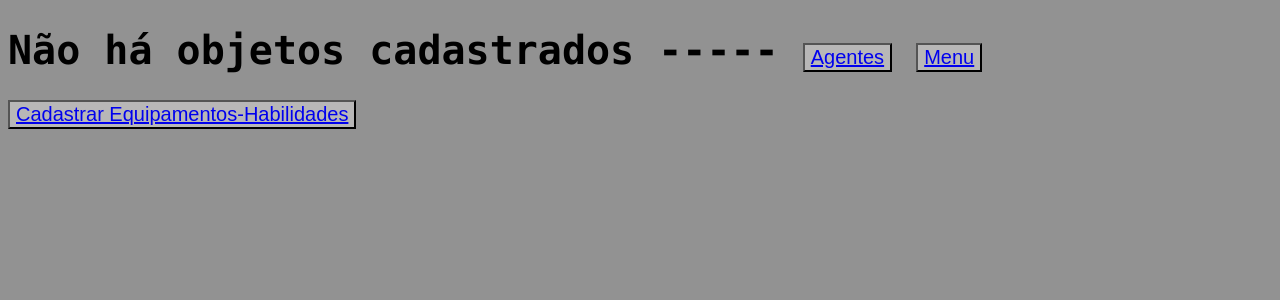
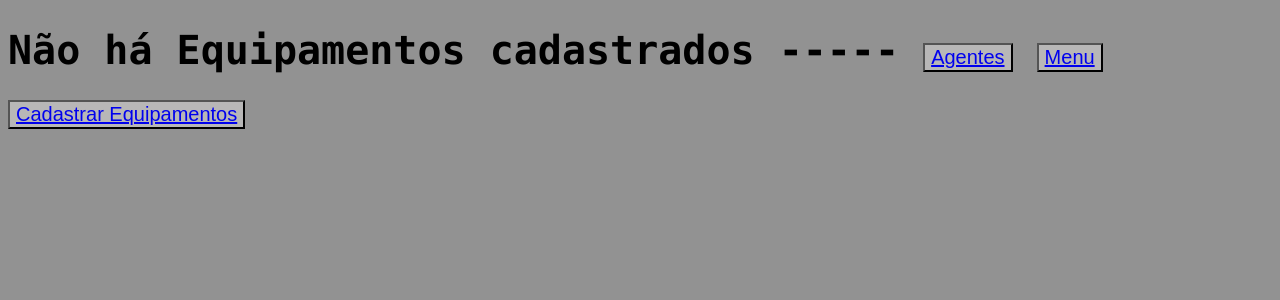
Before and after one commit to Davi-Madruga/wsBackend-Fabrica25.1, a Django app: page /app/listar_objeto/ in a window 1280 px wide. Shown: the top 300 px of the page. Run offline with Django 5.2, Linux system fonts and the light colour scheme; data that the repository does not hold is empty.

Commit message:
👌 Style: Correção de titulos, e textos

```diff
--- a/app/templates/app/criar_objeto.html
+++ b/app/templates/app/criar_objeto.html
@@ -34,7 +34,7 @@
         {% endfor %}
         <br>
         <button type="submit">Salvar</button><br><br>
-        <button><a href="{% url 'app:listar_objeto'%}">Lista de Instrumentos</a></button>
+        <button><a href="{% url 'app:listar_objeto'%}">Lista de Equipamentos</a></button>
         <br><br>
     </body>
 </html>
--- a/app/templates/app/deletar.html
+++ b/app/templates/app/deletar.html
@@ -3,7 +3,7 @@
 <head>
     <meta charset="UTF-8">
     <meta name="viewport" content="width=device-width, initial-scale=1.0">
-    <title>Deletar Usuário</title>
+    <title>Deletar Agente</title>
     <style>
         html {background-color: #929292;}
         body {
@@ -17,10 +17,10 @@
     </style>
 </head>
 <body>
-    <h1>Deletar Usuário</h1>
+    <h1>Deletar Agente</h1>
     <form action="{% url 'app:deletar' pk=usuario.pk %}" method="post">
         {% csrf_token %}
-        <p>Você tem certeza que deseja deletar o usuário: {{ usuario.nome }}?</p>
+        <p>Você tem certeza que deseja deletar o Agente: {{ usuario.nome }}?</p>
         <button type="submit">Deletar</button><button><a href="{% url 'app:detalhar' pk=usuario.pk %}">Cancelar</a></button>
     </form>
 </body>
--- a/app/templates/app/deletar_objeto.html
+++ b/app/templates/app/deletar_objeto.html
@@ -20,7 +20,7 @@
     <h1>Deletar Equipamento</h1>
     <form action="{% url 'app:deletar_objeto' pk=instrumento.pk %}" method="post">
         {% csrf_token %}
-        <p>Você tem certeza que deseja deletar o Equipamento-Habilidade:  {{ instrumento.item }} ?</p>
+        <p>Você tem certeza que deseja deletar o Equipamento:  {{ instrumento.item }} ?</p>
         <button type="submit">Deletar</button><button><a href="{% url 'app:detalhar_objeto' pk=instrumento.pk %}">Cancelar</a></button>
     </form>
 </body>
--- a/app/templates/app/detalhar_objeto.html
+++ b/app/templates/app/detalhar_objeto.html
@@ -17,7 +17,7 @@
     </style>
 </head>
 <body>
-    <h1>Equipamentos-Habilidades</h1>
+    <h1>Equipamentos</h1>
     <p>Nome: {{ instrumento.item }} </p>
     <p>Descrição: {{ instrumento.descricao }} </p>
     <p>Dono: {{ instrumento.dono }} </p>
--- a/app/templates/app/listar_objeto.html
+++ b/app/templates/app/listar_objeto.html
@@ -3,7 +3,7 @@
 <head>
     <meta charset="UTF-8">
     <meta name="viewport" content="width=device-width, initial-scale=1.0">
-    <title>Equipamentos-Habilidades</title>
+    <title>Lista de Equipamentos</title>
     <style>
         html {background-color: #929292;}
         body {
@@ -19,7 +19,7 @@
 <body>
     {% if instrumento %}
         <h1>
-            Equipamentos-Habilidades ----
+            Equipamentos ----
             <button><a href="{% url 'app:listar'%}">Agentes</a></button>
             <button><a href="{% url 'app:menu'%}">Menu</a></button>
         </h1>
@@ -42,14 +42,14 @@
             {% endfor %}
         </table>
         <br>
-        <button><a href="{% url 'app:criar_objeto'%}">Cadastrar Equipamentos-Habilidades</a></button></h1>
+        <button><a href="{% url 'app:criar_objeto'%}">Cadastrar Equipamentos</a></button></h1>
     {% else %}
         <h1>
-            Não há objetos cadastrados -----
+            Não há Equipamentos cadastrados -----
             <button><a href="{% url 'app:listar'%}">Agentes</a></button>
             <button><a href="{% url 'app:menu'%}">Menu</a></button>
         </h1>
-        <button><a href="{% url 'app:criar_objeto'%}">Cadastrar Equipamentos-Habilidades</a></button></h1>
+        <button><a href="{% url 'app:criar_objeto'%}">Cadastrar Equipamentos</a></button></h1>
     {% endif %}
 </body>
 </html>
--- a/app/templates/app/menu.html
+++ b/app/templates/app/menu.html
@@ -3,7 +3,7 @@
 <head>
     <meta charset="UTF-8">
     <meta name="viewport" content="width=device-width, initial-scale=1.0">
-    <title>CRUD</title>
+    <title>C.R.U.D.</title>
     <style>
         html {background-color: #929292;}
         body {
@@ -20,7 +20,7 @@
     <h1>Boas-Vindas Agente!</h1>
     <h2>Espero que esteja pronto</h2>
     <h3>
-        Aqui no CRUD (Comando Secreto de Operações e Dados)  <br>
+        Aqui no C.R.U.D. (Comando de Reitificação e Unificação de Dados)  <br>
         você pode se registrar, juntamente com a sua equipe, <br>
         cadastrando suas habilidades e itens sem medo do  <br>
         vazamento de informações. <br>
```
Also changed, not shown: app/templates/app/listar.html (+4 -4 lines).
